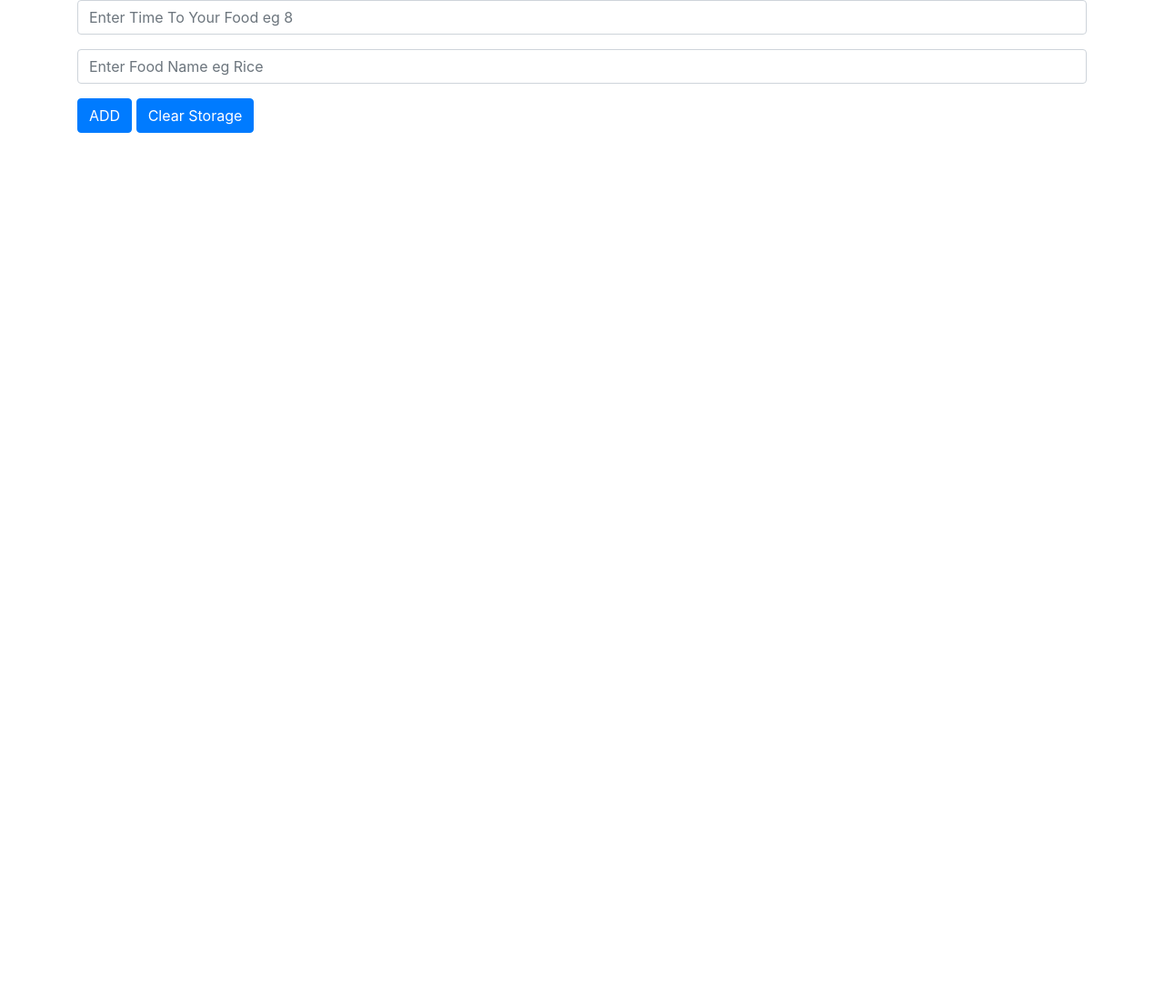
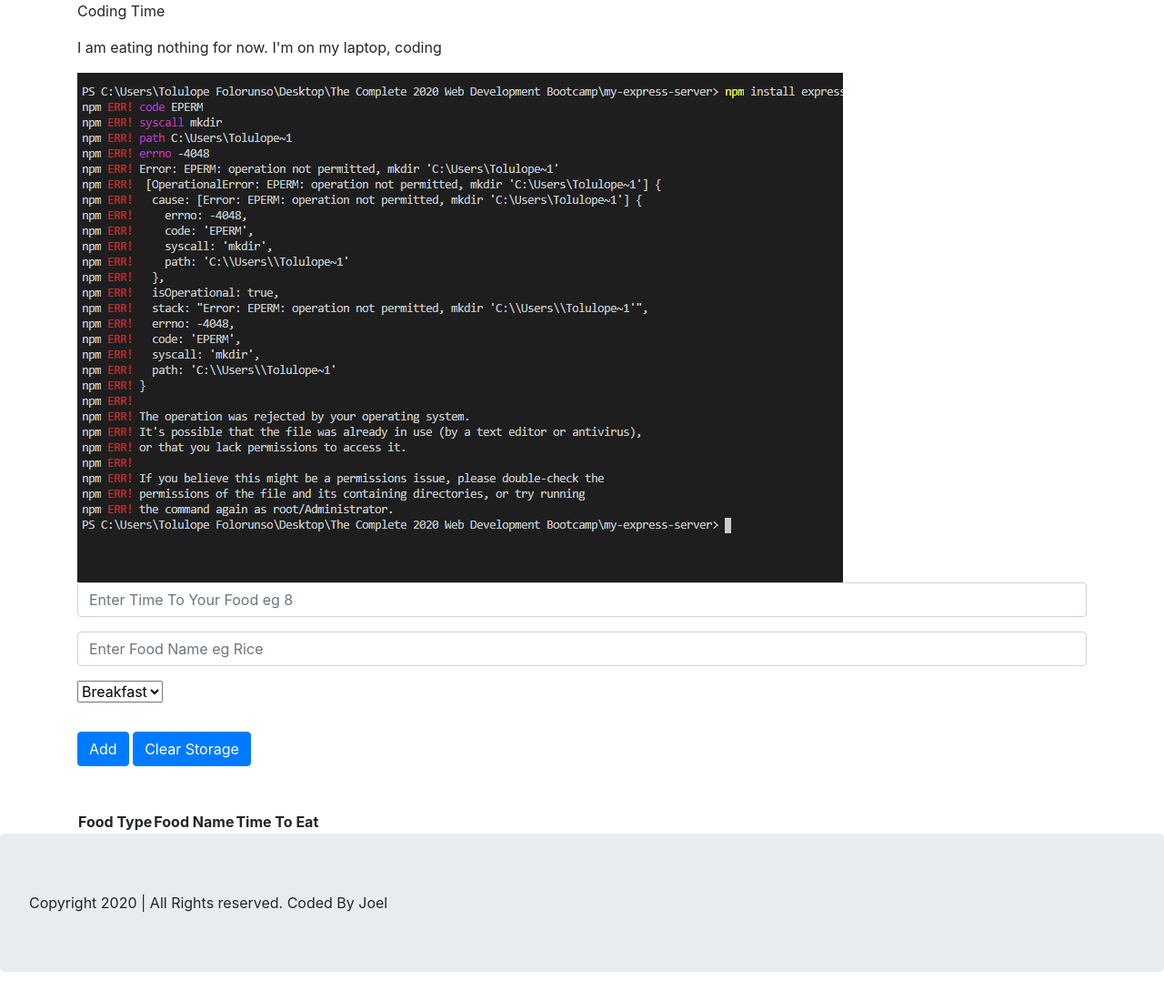
Before and after one commit to Joekahora/food-time, a plain HTML site: page index.html in a window 1280 px wide. Shown: the whole page at 91% size. Before the commit the page ends 800 px from the top, so only its background shows below. Drawn offline with nearby package versions, Linux system fonts and the light colour scheme.

Commit message:
Finish Html bit

```diff
--- a/index.html
+++ b/index.html
@@ -9,6 +9,11 @@
 </head>
 <body>
     <div class="container">
+        <aside>
+            <p>Coding Time</p>
+            <p>I am eating nothing for now. I'm on my laptop, coding</p>
+            <img src="img/codingtime.png" alt="coding time">
+        </aside>
         <form>
             <div class="form-group">
                 <input type="text" class="form-control" id="first-input" placeholder="Enter Time To Your Food eg 8">
@@ -16,10 +21,25 @@
             <div class="form-group">
                 <input type="text" class="form-control" id="second-input" placeholder="Enter Food Name eg Rice">
             </div>
-            <button type="submit" class="btn btn-primary">ADD</button>
+            <div class="form-group">
+                <select class="form-group">
+                    <option>Breakfast</option>
+                    <option>Lunch</option>
+                    <option>Supper</option>
+                </select>
+            </div>
+            <button type="submit" class="btn btn-primary">Add</button>
             <button class="btn btn-primary">Clear Storage</button>
         </form>
+        <br>
+        <br>
+        <table>
+            <th>Food Type</th>
+            <th>Food Name</th>
+            <th>Time To Eat</th>
+        </table>
     </div>
+    <div class="jumbotron" id="footer-section">Copyright 2020 | All Rights reserved. Coded By Joel</div>
     <script src="js/script.js"></script>
 </body>
 </html>
```
